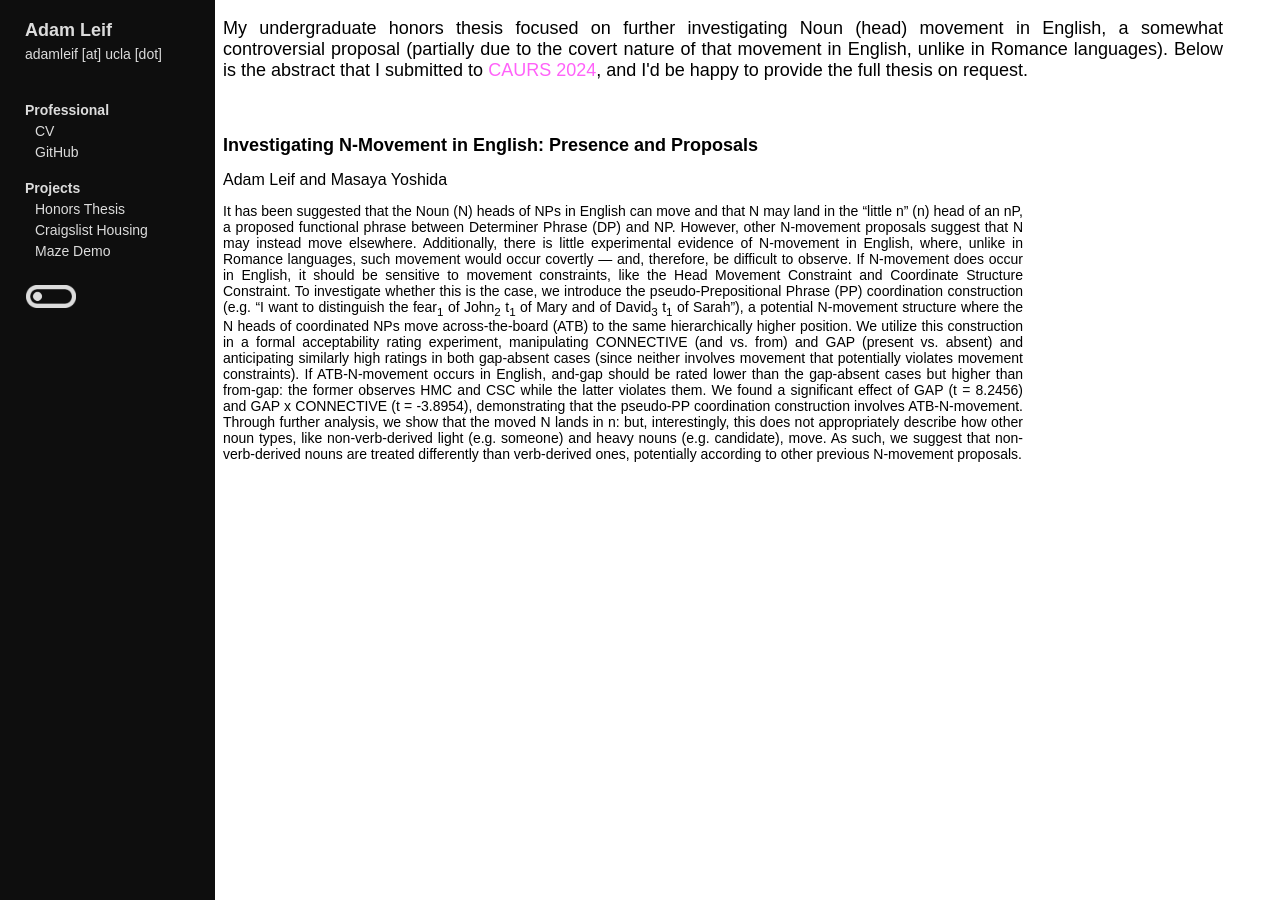
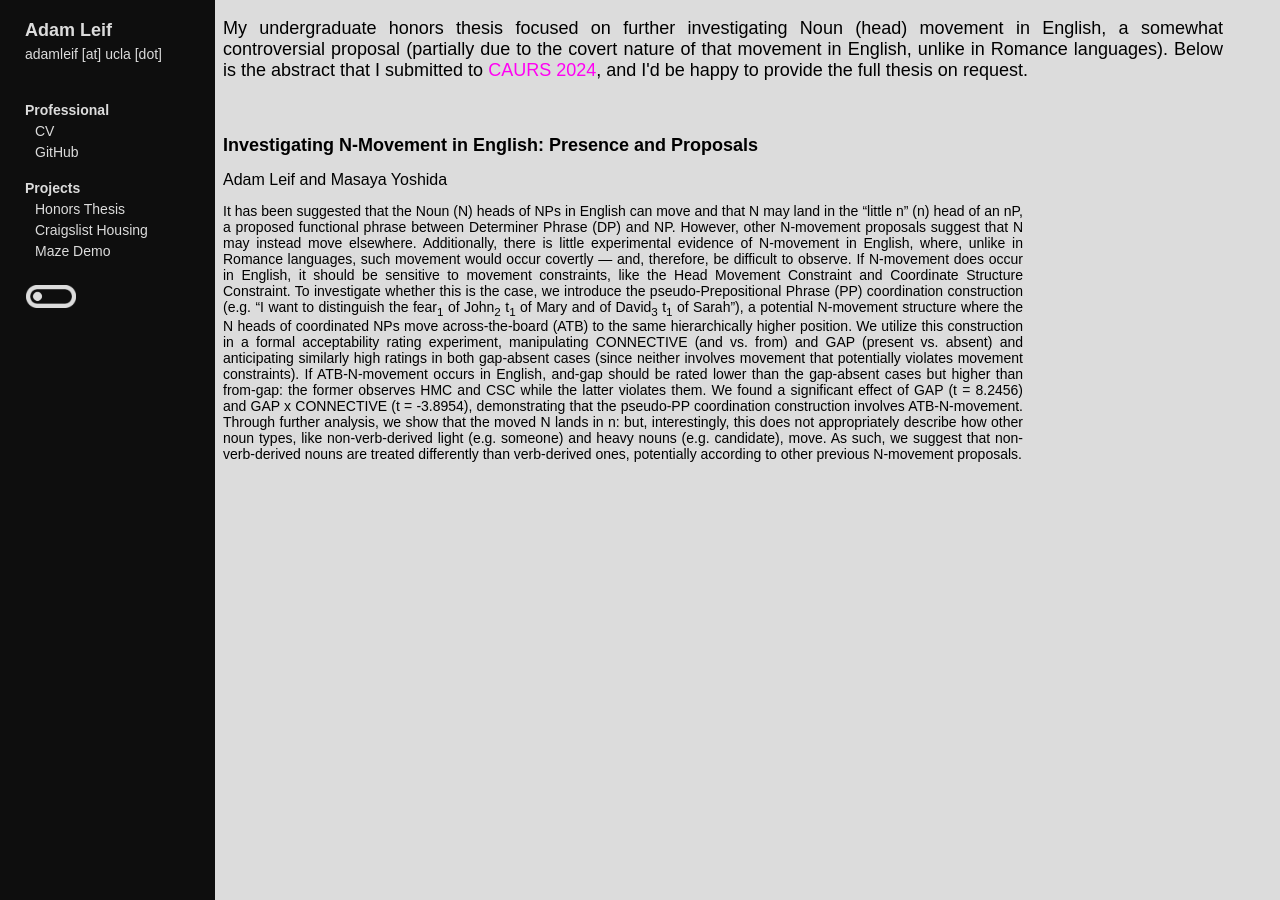
Before and after one commit to adamleif/adamleif.github.io, a Jekyll site: the page built from pages/honors_thesis.html, in a window 1280 px wide. Built offline with Jekyll 4.4.1, drawn with Linux system fonts in a browser that asks for light colours.

Commit message:
improved maze.css (left and right have stable positions); unified colors across CSS files

```diff
--- a/static/css/dark-styles.css
+++ b/static/css/dark-styles.css
@@ -2,15 +2,6 @@
 Dark Mode adapted from:
 https://oakharborwebdesigns.com/blog/how-to-add-dark-mode-to-your-website/#blog-post
 */
-
-:root {
-  --dark: #242424;
-  --medium: #282828;
-  --accent: #404040;
-  --bodyTextColorWhite: #DCDCDC;
-  --hyperPink: #FF62F9;
-  --hyperPurple: #C08DFF;
-}
 
 body.dark-mode {
   background-color: var(--dark);
@@ -24,15 +15,15 @@
 body.dark-mode h4,
 body.dark-mode h5,
 body.dark-mode h6{
-  color: var(--bodyTextColorWhite);
+  color: var(--white);
 }
 
 body.dark-mode main a {
-  color: #FF62F9;
+  color: var(--hyperPink);
 }
 
 body.dark-mode main a:hover {
-  color: #C08DFF;
+  color: var(--hyperPurple);
 }
 
 body.dark-mode .light {
--- a/static/css/maze.css
+++ b/static/css/maze.css
@@ -12,3 +12,9 @@
 div.maze p {
     padding: 15px;
 }
+
+p#left,
+p#right {
+    width: 60px;
+    text-align: left;
+}
--- a/static/css/sidebar.css
+++ b/static/css/sidebar.css
@@ -1,18 +1,8 @@
-:root {
-    --bodyWhite: #DCDCDC;
-    --background: #0E0E0E;
-    --linkHover: #8E8E8E;
-    --dropBtnBackground: #2E2E2E;
-    --dropBtnText: #DADADA;
-    --dropItem: #5F5F5F;
-    --dropItemFocus: #717171;
-}
-
 .sidebar {
     z-index: 100;
     position: fixed;
-    background: var(--background);
-    color: var(--bodyWhite);
+    background: var(--black);
+    color: var(--white);
 }
 
 .sidebar ul {
@@ -40,13 +30,13 @@
     background: none;
     border: none;
     outline: none;
-    color: var(--bodyWhite);
+    color: var(--white);
     text-decoration: none;
     font-size: 14px;
 }
 
 .sidebar a:hover, button:hover {
-    color: var(--linkHover);
+    color: var(--lightGray);
 }
 
 .sidebar .name {
@@ -93,7 +83,7 @@
     }
 
     .compact:focus-within {
-        background: var(--dropBtnBackground);
+        background: var(--medium);
     }
 
     .dropdown {
@@ -109,7 +99,7 @@
         position: absolute;
         top: 100%;
         left: -10px;
-        background: var(--dropItem);
+        background: var(--accent);
         width: max-content;
         min-width: 150px;
         z-index: 999;
@@ -126,8 +116,8 @@
     }
 
     .drop-content a:hover {
-        background: var(--dropItemFocus);
-        color: var(--bodyWhite);
+        background: var(--accentAlt);
+        color: var(--white);
     }
 
     .sidebar li:has(#dark-mode-toggle) {
--- a/static/css/styles.css
+++ b/static/css/styles.css
@@ -1,5 +1,12 @@
 :root {
-  --hyperPink: #FF00F3;;
+    --black: #0E0E0E;
+    --dark: #242424;
+    --medium: #282828;
+    --accent: #5F5F5F;
+    --accentAlt: #717171;
+    --lightGray: #8E8E8E;
+    --white: #DCDCDC;
+    --hyperPink: #FF00F3;
     --hyperPurple: #AE6CFF;
 }
 
@@ -16,6 +23,7 @@
 body {
     display: block;
     margin: 8px;
+    background: var(--white);
 }
 
 div.wrapper {
@@ -59,7 +67,8 @@
 }
 
 main.cv .pdf {
-  height: 100vh; /* Make the PDF take up the full height of the viewport */
+    height: 100vh;
+    /* Make the PDF take up the full height of the viewport */
 }
 
 main h1 {
@@ -91,22 +100,23 @@
     width: 100%;
 }
 
-div.abstract > h1 {
+div.abstract>h1 {
     font-size: 18px;
     font-weight: bold;
 }
 
-div.abstract > h2 {
+div.abstract>h2 {
     font-size: 16px;
     font-weight: normal;
 }
 
-div.abstract > p {
+div.abstract>p {
     font-size: 14px;
     font-weight: normal;
 }
 
-.silent, .silent:hover {
-  color: white;
+.silent,
+.silent:hover {
+    color: var(--white);
     text-decoration: none;
 }
```
Lines whose indentation alone changed are shown as unchanged.
